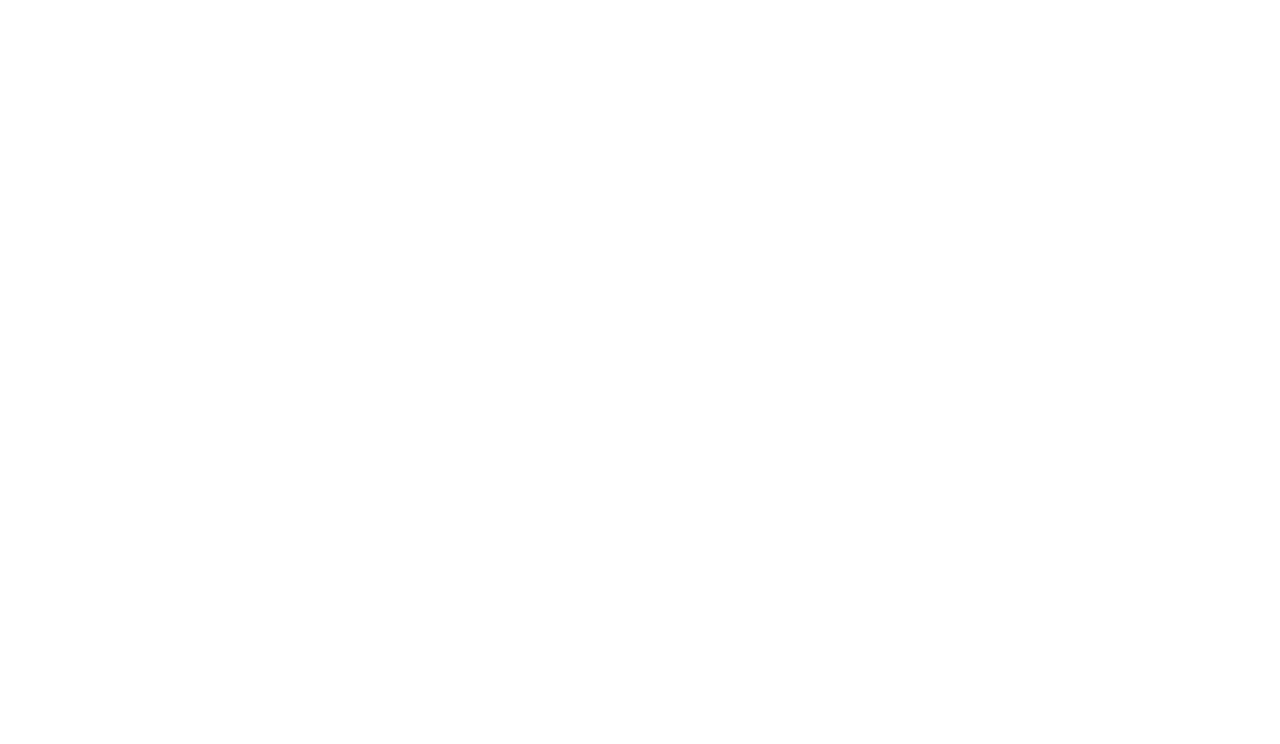
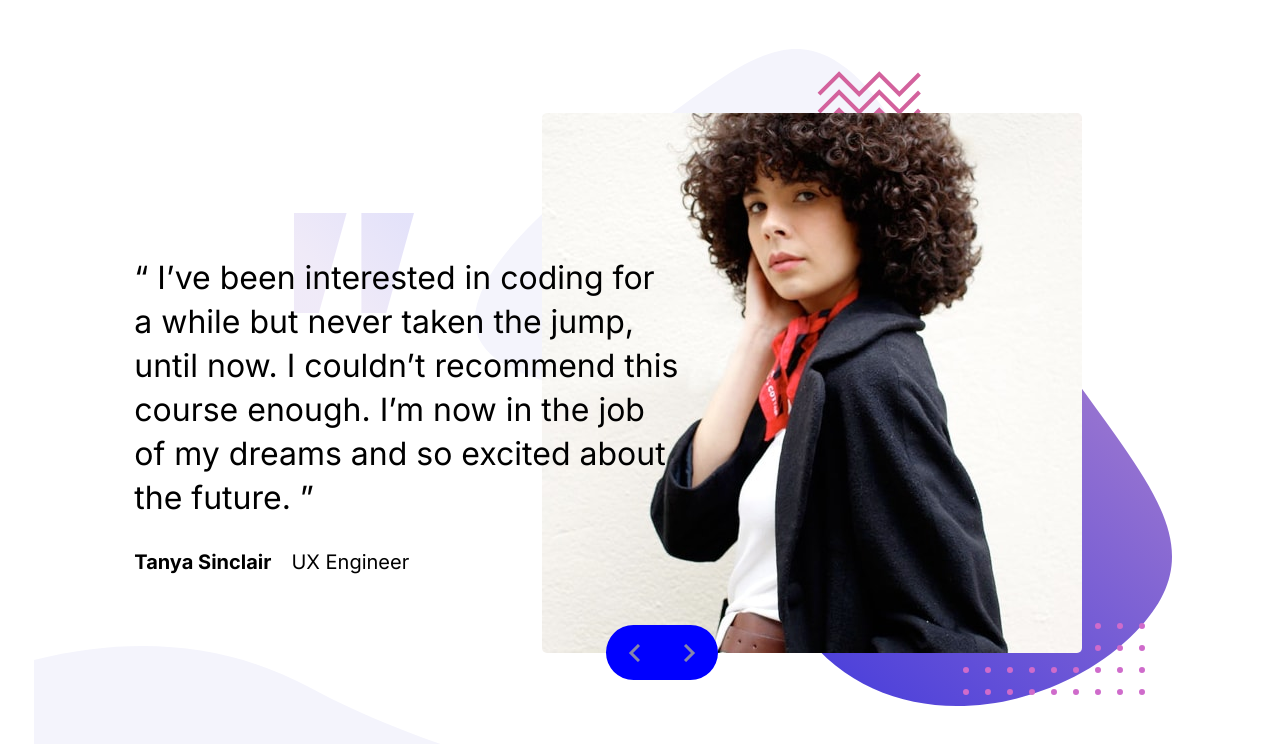
Before and after one commit to adarshcodes/coding-bootcamp-testimonials-slider-master, a website: page index.html in a window 1280 px wide. Drawn offline with Linux system fonts and the light colour scheme.

Commit message:
completed layout

```diff
--- a/index.html
+++ b/index.html
@@ -7,7 +7,7 @@
 
   <link rel="icon" type="image/png" sizes="32x32" href="./images/favicon-32x32.png">
 
-  <link rel="stylesheet" href="./css/styles.css">
+  <link rel="stylesheet" href="./css/style.css">
 
   <link href="https://fonts.googleapis.com/css2?family=Inter:wght@100;200;300;400;500;600;700;800&display=swap" rel="stylesheet">
 
@@ -18,10 +18,28 @@
 
 <body>
 
+  <div class="main-container">
 
+    <div class="components">
 
+      <div class="components__text-holder">
+        <blockquote class="quote">“ I’ve been interested in coding for a while but never taken the jump, until now.
+          I couldn’t recommend this course enough. I’m now in the job of my dreams and so
+          excited about the future. ”</blockquote>
+        <p class="name-para"><span class="name">Tanya Sinclair</span><span class="job">UX Engineer</span></p>
+      </div>
 
+      <div class="components__img-container">
+        <img src="images/image-tanya.jpg" alt="Photo" class="photo">
+        <div class="button-container">
+          <div class="next-btn btn"><img src="images/icon-prev.svg" alt="previous" class="right-arrow"></div>
+          <div class="previous-btn btn"><img src="images/icon-next.svg" alt="next" class="left-arrow"></div>
+        </div>
+      </div>
 
+    </div>
+
+  </div>
 
   <!-- <div class="attribution">
     Challenge by <a href="https://www.frontendmentor.io?ref=challenge" target="_blank">Frontend Mentor</a>.
--- a/sass/abstracts/_variables.scss
+++ b/sass/abstracts/_variables.scss
@@ -0,0 +1,7 @@
+//************************COLOR-VARIABLES**************************//
+
+$color-primary-blue: hsl(240, 38%, 20%);
+$color-primary-white: #fff;
+
+$color-secondary-blue: hsl(240, 18%, 77%);
+$color-secondary-violet: rgba(132, 103, 211, .5);
--- a/sass/base/_base.scss
+++ b/sass/base/_base.scss
@@ -15,9 +15,12 @@ html {
 }
 
 body {
-  .container {
+  .main-container {
     width: 94.7%;
     // width: 100%;
+    // height: 100%;
+    font-family: 'Inter', sans-serif;
+    font-size: 3.2rem;
     margin: 0 auto;
   }
 }
--- /dev/null
+++ b/sass/layout/home.scss
@@ -0,0 +1,68 @@
+.main-container {
+  height: 80rem;
+  background-image: url('../images/pattern-curve.svg'), url('../images/pattern-bg.svg'), url("../images/pattern-quotes.svg");
+  background-position: bottom 0 left 0, bottom 9.4rem right 7.4rem, top 21.3rem left 26rem;
+  background-repeat: no-repeat;
+}
+
+.components {
+  width: 100%;
+  height: 100%;
+  display: flex;
+  justify-content: center;
+  align-items: center;
+  position: relative;
+
+  &__text-holder {
+    position: relative;
+    left: -23.3rem;
+    z-index: 1;
+    width: 45%;
+    line-height: 4.4rem;
+
+    .quote {
+      margin: 4rem 0 2rem;
+    }
+
+    .name-para {
+      font-size: 2rem;
+    }
+
+    .name {
+      font-weight: bold;
+      margin-right: 2rem;
+    }
+  }
+
+  &__img-container {
+    position: absolute;
+    top: 11.3rem;
+    right: 16.4rem;
+
+    .photo {
+      border-radius: 0.5rem;
+      position: relative;
+    }
+
+    .button-container {
+      position: absolute;
+      bottom: -1.9rem;
+      left: 6.35rem;
+      width: 11.2rem;
+      height: 5.5rem;
+      background: blue;
+      border-radius: 3rem;
+      display: flex;
+      justify-content: center;
+      align-items: center;
+    }
+
+    .btn {
+      width: 50%;
+      display: flex;
+      justify-content: center;
+      align-items: center;
+      align-self: stretch;
+    }
+  }
+}
--- a/sass/main.scss
+++ b/sass/main.scss
@@ -5,3 +5,5 @@
 @import "base/typography";
 
 @import "components/buttons";
+
+@import "layout/home.scss";
```
Also changed, not shown: css/style.css (added), css/styles.css (deleted).
